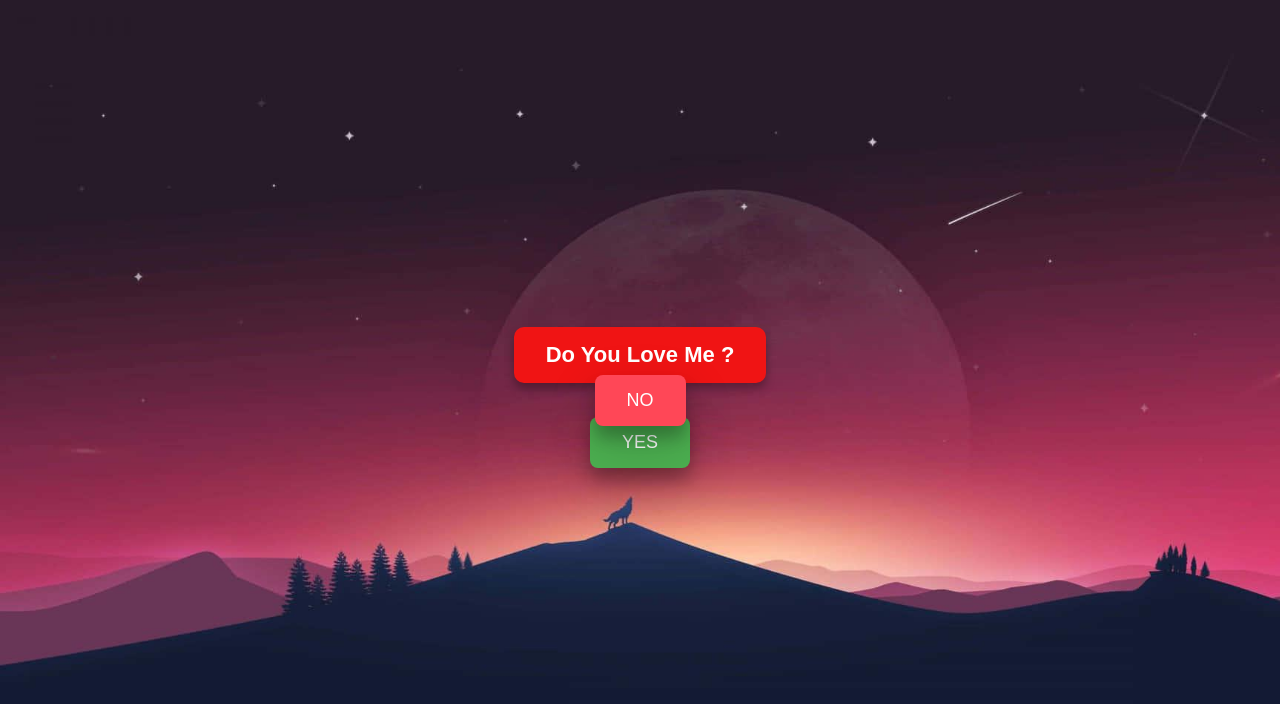
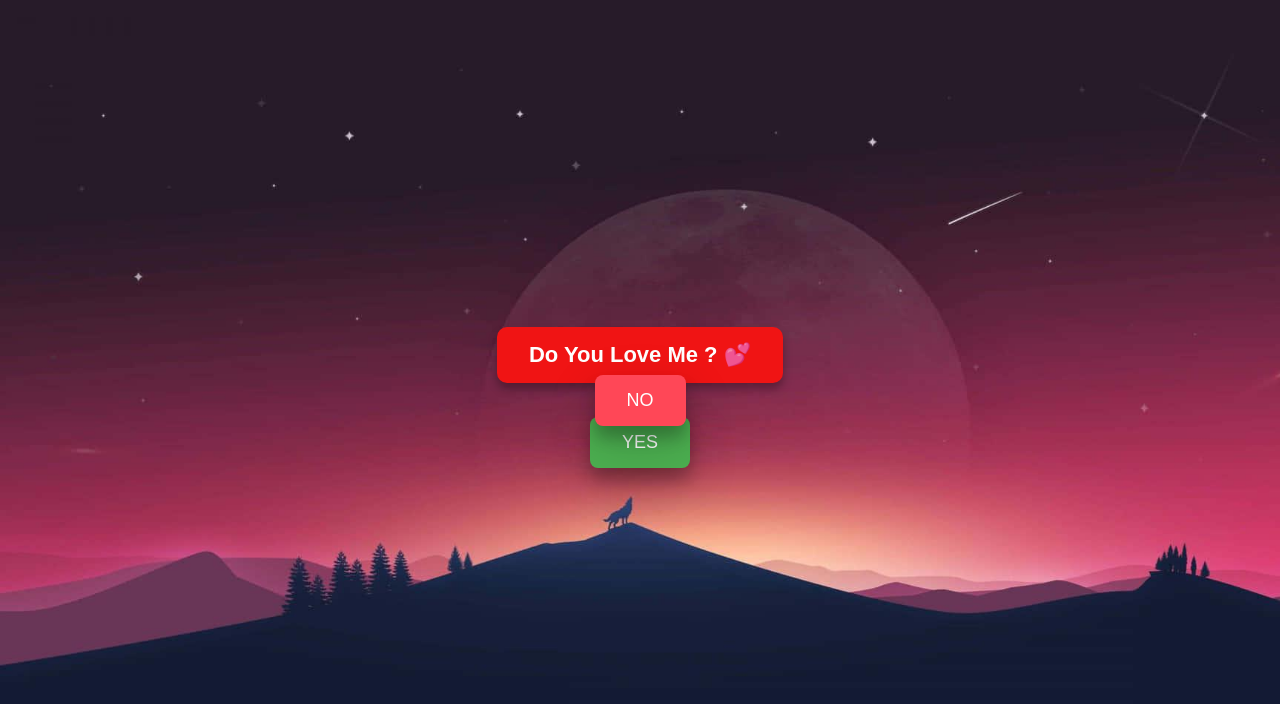
Before and after one commit to shivamthegreat/love, a plain HTML site: page index.html in a window 1280 px wide. Drawn offline with Linux system fonts and the light colour scheme.

Commit message:
Update index.html

```diff
--- a/index.html
+++ b/index.html
@@ -7,9 +7,11 @@
     <link rel="stylesheet" href="style.css">
 </head>
 <body>
-    <h1>Do You Love Me ?</h1>
+    <h1>Do You Love Me ? 💕</h1>
+
     <input id="yes-button" type="button" value="YES" onclick="clickYesButton()">
     <input id="no-button" type="button" value="NO" onmouseover="hoverNoButton()">
+
     <script src="script.js"></script>
 </body>
 </html>
```
